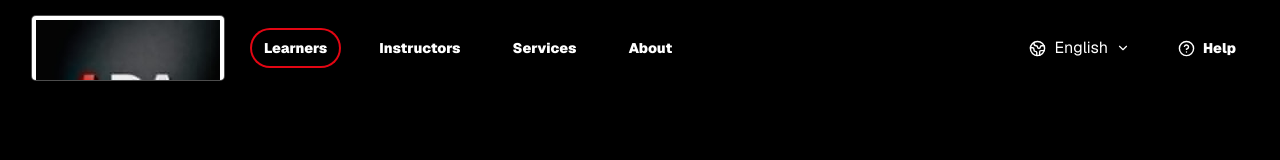
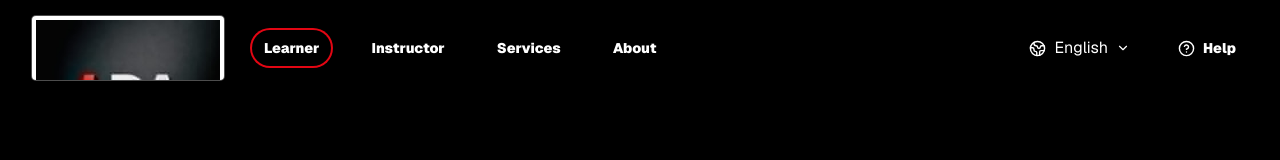
Before and after one commit to LDrivingAcademy/LDA, a Next.js app: page /support/learner in a window 1280 px wide. Shown: the top 160 px of the page. Built offline with nearby package versions, Linux system fonts and the light colour scheme.

Commit message:
Use singular header labels on learner support

```diff
--- a/src/app/support/learner/page.tsx
+++ b/src/app/support/learner/page.tsx
@@ -27,8 +27,8 @@ export default function LearnerSupportPage() {
           <div className="flex items-center gap-7">
             <Brand />
             <nav className="hidden items-center gap-7 lg:flex">
-              <Link href="/auth/login?role=learner" className="rounded-full px-3 py-2 text-sm font-black text-white ring-2 ring-brand">Learners</Link>
-              <Link href="/instructor" className="rounded-full px-3 py-2 text-sm font-black text-white hover:ring-2 hover:ring-brand">Instructors</Link>
+              <Link href="/auth/login?role=learner" className="rounded-full px-3 py-2 text-sm font-black text-white ring-2 ring-brand">Learner</Link>
+              <Link href="/instructor" className="rounded-full px-3 py-2 text-sm font-black text-white hover:ring-2 hover:ring-brand">Instructor</Link>
               <Link href="/#discover" className="rounded-full px-3 py-2 text-sm font-black text-white hover:ring-2 hover:ring-brand">Services</Link>
               <Link href="/about" className="rounded-full px-3 py-2 text-sm font-black text-white hover:ring-2 hover:ring-brand">About</Link>
             </nav>
```
